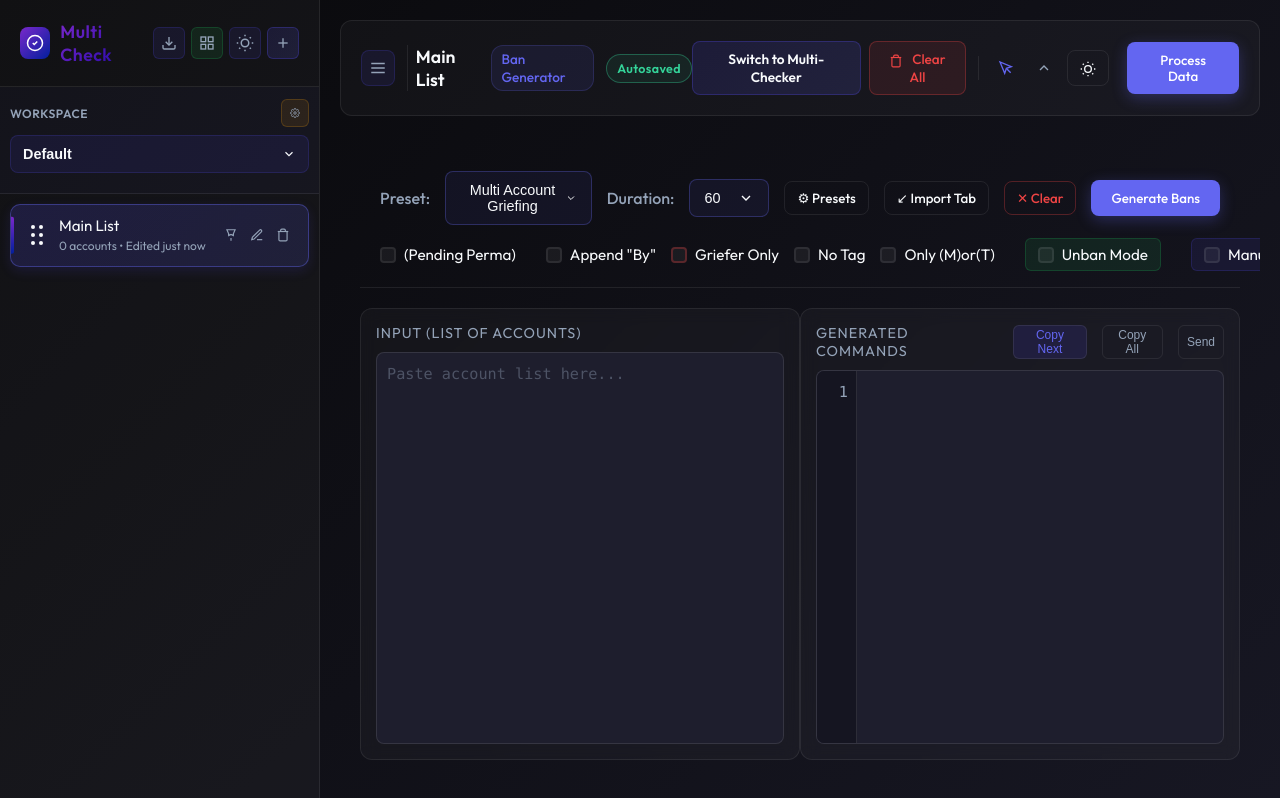
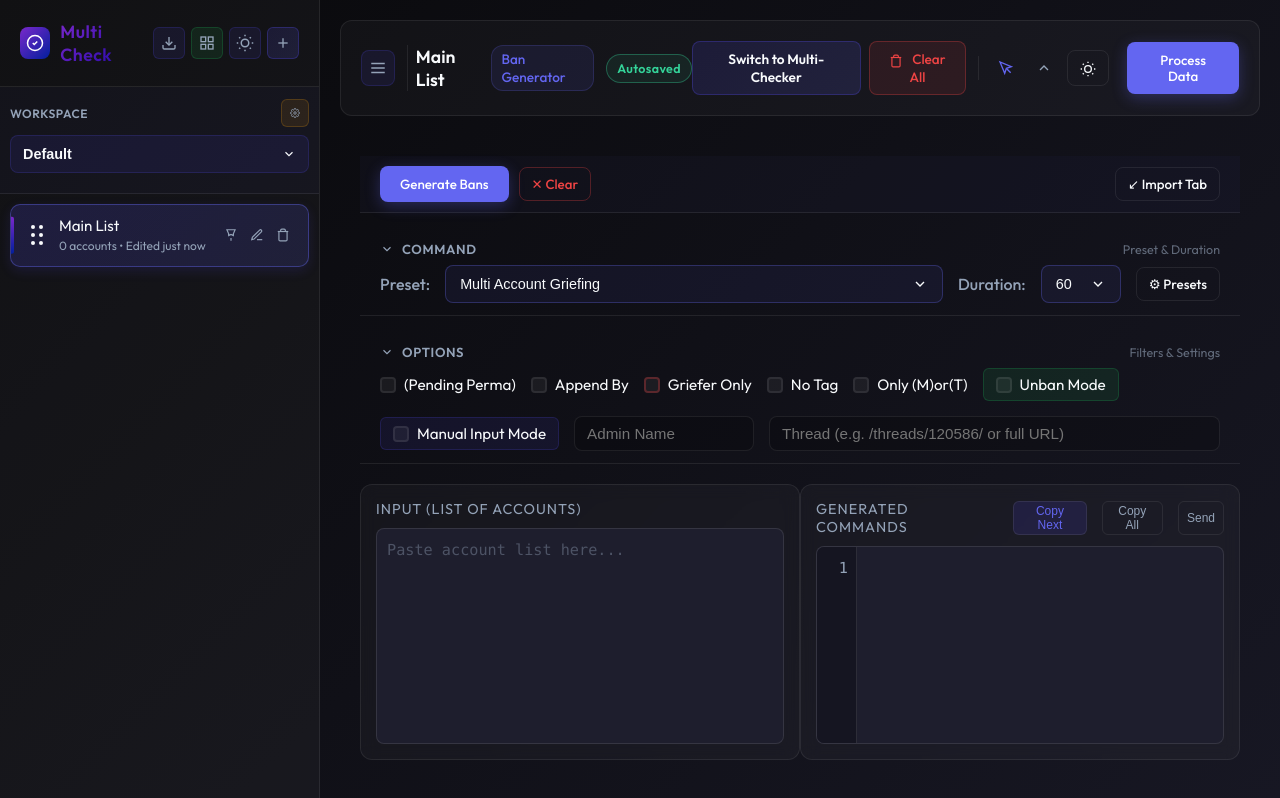
Before and after one commit to ZerroDevs/Spectra, a plain HTML site: page index.html in a window 1280 px wide. Both pictures are taken after a click on the button "Ban Generator". Drawn offline with Linux system fonts and the light colour scheme.

Commit message:
i like it

```diff
--- a/index.html
+++ b/index.html
@@ -349,11 +349,27 @@
 
             <!-- Ban Generator View -->
             <div class="editor-container" id="ban-generator-view" style="display: none; flex-direction: column;">
-                <div
-                    style="padding: 15px 20px; border-bottom: 1px solid var(--glass-border); display: flex; flex-direction: column; gap: 12px;">
-                    <div style="display: flex; gap: 15px; align-items: center;">
+                <!-- Action Bar (always visible) -->
+                <div class="ban-actions-bar">
+                    <button id="generate-bans-btn" class="primary-btn" style="white-space: nowrap;">Generate Bans</button>
+                    <button id="ban-clear-btn" class="secondary-btn"
+                        style="white-space: nowrap; padding: 8px 12px; color: #ef4444; border-color: rgba(239, 68, 68, 0.3);">&#10005; Clear</button>
+                    <div style="flex: 1;"></div>
+                    <button id="import-from-tab-btn" class="secondary-btn"
+                        style="white-space: nowrap; padding: 8px 12px;">&#8601; Import Tab</button>
+                </div>
+
+                <!-- Section: Command -->
+                <div class="ban-section" id="ban-cmd-section">
+                    <div class="ban-section-header ban-section-toggle" data-target="ban-cmd-section">
+                        <span class="chevron"><svg viewBox="0 0 24 24" width="14" height="14" stroke="currentColor" stroke-width="2" fill="none"><polyline points="6 9 12 15 18 9"></polyline></svg></span>
+                        <span class="section-label">Command</span>
+                        <span class="section-hint">Preset &amp; Duration</span>
+                    </div>
+                    <div class="ban-section-body">
+                        <div style="display: flex; gap: 15px; align-items: center; flex-wrap: wrap;">
                             <label style="font-weight: 500; color: var(--text-muted); white-space: nowrap;">Preset:</label>
-                        <div class="preset-dropdown-wrapper" style="flex: 1;">
+                            <div class="preset-dropdown-wrapper" style="flex: 1; min-width: 200px;">
                                 <button id="ban-preset-btn" class="preset-dropdown-btn">
                                     <span id="ban-preset-label">Multi Account Griefing</span>
                                     <svg viewBox="0 0 24 24" width="16" height="16" stroke="currentColor" stroke-width="2" fill="none">
@@ -364,8 +380,7 @@
                                     <!-- Presets populated by JS -->
                                 </div>
                             </div>
-                        <label
-                            style="font-weight: 500; color: var(--text-muted); white-space: nowrap;">Duration:</label>
+                            <label style="font-weight: 500; color: var(--text-muted); white-space: nowrap;">Duration:</label>
                             <div class="duration-dropdown-wrapper" style="width: 80px;">
                                 <button id="ban-duration-btn" class="duration-dropdown-btn">
                                     <span id="ban-duration-label">60</span>
@@ -381,17 +396,20 @@
                             </div>
                             <button id="open-preset-builder-btn" class="secondary-btn"
                                 style="white-space: nowrap; padding: 8px 12px;">&#9881; Presets</button>
-                        <button id="import-from-tab-btn" class="secondary-btn"
-                            style="white-space: nowrap; padding: 8px 12px;">&#8601; Import Tab</button>
-                        <button id="ban-clear-btn" class="secondary-btn"
-                            style="white-space: nowrap; padding: 8px 12px; color: #ef4444; border-color: rgba(239, 68, 68, 0.3);">&#10005;
-                            Clear</button>
-                        <button id="generate-bans-btn" class="primary-btn" style="white-space: nowrap;">Generate
-                            Bans</button>
                         </div>
-                    <div style="display: flex; gap: 15px; align-items: center;">
+                    </div>
+                </div>
+                <!-- Section: Options -->
+                <div class="ban-section" id="ban-opts-section">
+                    <div class="ban-section-header ban-section-toggle" data-target="ban-opts-section">
+                        <span class="chevron"><svg viewBox="0 0 24 24" width="14" height="14" stroke="currentColor" stroke-width="2" fill="none"><polyline points="6 9 12 15 18 9"></polyline></svg></span>
+                        <span class="section-label">Options</span>
+                        <span class="section-hint">Filters &amp; Settings</span>
+                    </div>
+                    <div class="ban-section-body">
+                        <div style="display: flex; gap: 15px; align-items: center; flex-wrap: wrap;">
                             <label
-                            style="display: flex; align-items: center; gap: 8px; color: var(--text-main); font-size: 0.95rem; cursor: pointer; white-space: nowrap; margin-right: 15px;">
+                                style="display: flex; align-items: center; gap: 8px; color: var(--text-main); font-size: 0.95rem; cursor: pointer; white-space: nowrap;">
                                 <input type="checkbox" id="ban-pending-checkbox"
                                     style="width: 16px; height: 16px; accent-color: var(--primary-color);">
                                 (Pending Perma)
@@ -400,7 +418,7 @@
                                 style="display: flex; align-items: center; gap: 8px; color: var(--text-main); font-size: 0.95rem; cursor: pointer; white-space: nowrap;">
                                 <input type="checkbox" id="ban-by-checkbox"
                                     style="width: 16px; height: 16px; accent-color: var(--primary-color);">
-                            Append "By"
+                                Append By
                             </label>
                             <label
                                 style="display: flex; align-items: center; gap: 8px; color: var(--text-main); font-size: 0.95rem; cursor: pointer; white-space: nowrap;">
@@ -415,19 +433,19 @@
                                 No Tag
                             </label>
                             <label
-                            style="display: flex; align-items: center; gap: 8px; color: var(--text-main); font-size: 0.95rem; cursor: pointer; white-space: nowrap; margin-right: 15px;">
+                                style="display: flex; align-items: center; gap: 8px; color: var(--text-main); font-size: 0.95rem; cursor: pointer; white-space: nowrap;">
                                 <input type="checkbox" id="ban-only-mort-checkbox"
                                     style="width: 16px; height: 16px; accent-color: var(--primary-color);">
                                 Only (M)or(T)
                             </label>
                             <label
-                            style="display: flex; align-items: center; gap: 8px; color: var(--text-main); font-size: 0.95rem; cursor: pointer; white-space: nowrap; margin-right: 15px; padding: 6px 12px; background: rgba(34, 197, 94, 0.1); border: 1px solid rgba(34, 197, 94, 0.2); border-radius: 6px;">
+                                style="display: flex; align-items: center; gap: 8px; color: var(--text-main); font-size: 0.95rem; cursor: pointer; white-space: nowrap; padding: 6px 12px; background: rgba(34, 197, 94, 0.1); border: 1px solid rgba(34, 197, 94, 0.2); border-radius: 6px;">
                                 <input type="checkbox" id="ban-unban-mode-checkbox"
                                     style="width: 16px; height: 16px; accent-color: #22c55e;">
                                 Unban Mode
                             </label>
                             <label
-                            style="display: flex; align-items: center; gap: 8px; color: var(--text-main); font-size: 0.95rem; cursor: pointer; white-space: nowrap; margin-right: 15px; padding: 6px 12px; background: rgba(79, 70, 229, 0.1); border: 1px solid rgba(79, 70, 229, 0.2); border-radius: 6px;">
+                                style="display: flex; align-items: center; gap: 8px; color: var(--text-main); font-size: 0.95rem; cursor: pointer; white-space: nowrap; padding: 6px 12px; background: rgba(79, 70, 229, 0.1); border: 1px solid rgba(79, 70, 229, 0.2); border-radius: 6px;">
                                 <input type="checkbox" id="ban-manual-input-checkbox"
                                     style="width: 16px; height: 16px; accent-color: var(--primary-color);">
                                 Manual Input Mode
@@ -436,6 +454,7 @@
                                 class="dropdown" style="width: 180px; padding: 8px 12px; cursor: text;">
                             <input type="text" id="ban-thread-input" placeholder="Thread (e.g. /threads/120586/ or full URL)"
                                 class="dropdown" style="flex: 1; padding: 8px 12px; cursor: text;">
+                        </div>
                     </div>
                 </div>
                 <div style="display: grid; grid-template-columns: 1fr 1fr; flex: 1; min-height: 0; overflow: hidden;">
--- a/styles.css
+++ b/styles.css
@@ -2397,3 +2397,83 @@ input[type="checkbox"][style*="--danger"]:checked {
     70% { box-shadow: 0 0 0 10px rgba(239, 68, 68, 0); }
     100% { box-shadow: 0 0 0 0 rgba(239, 68, 68, 0); }
 }
+
+/* Ban Generator Collapsible Sections */
+.ban-section {
+    border-bottom: 1px solid var(--glass-border);
+}
+
+.ban-section-header {
+    display: flex;
+    align-items: center;
+    gap: 8px;
+    padding: 8px 20px;
+    cursor: pointer;
+    user-select: none;
+    font-size: 0.82rem;
+    font-weight: 600;
+    color: var(--text-muted);
+    text-transform: uppercase;
+    letter-spacing: 0.05em;
+    transition: background 0.15s ease;
+}
+
+.ban-section-header:hover {
+    background: rgba(255, 255, 255, 0.03);
+}
+
+.ban-section-header .chevron {
+    display: inline-flex;
+    transition: transform 0.2s ease;
+    flex-shrink: 0;
+}
+
+.ban-section.collapsed .ban-section-header .chevron {
+    transform: rotate(-90deg);
+}
+
+.ban-section-header .section-label {
+    flex: 1;
+}
+
+.ban-section-header .section-hint {
+    font-weight: 400;
+    font-size: 0.78rem;
+    color: var(--text-muted);
+    opacity: 0.6;
+    text-transform: none;
+    letter-spacing: normal;
+    margin-left: 4px;
+}
+
+.ban-section-body {
+    overflow: hidden;
+    transition: max-height 0.25s ease, opacity 0.2s ease, padding 0.25s ease;
+    max-height: 200px;
+    opacity: 1;
+    padding: 0 20px 12px 20px;
+}
+
+.ban-section.collapsed .ban-section-body {
+    max-height: 0;
+    opacity: 0;
+    padding-top: 0;
+    padding-bottom: 0;
+}
+
+.ban-actions-bar {
+    display: flex;
+    gap: 10px;
+    align-items: center;
+    padding: 10px 20px;
+    border-bottom: 1px solid var(--glass-border);
+    background: rgba(99, 102, 241, 0.03);
+}
+
+[data-theme="light"] .ban-section-header:hover {
+    background: rgba(0, 0, 0, 0.03);
+}
+
+[data-theme="light"] .ban-actions-bar {
+    background: rgba(99, 102, 241, 0.05);
+}
```
Also changed, not shown: script.js. Lines whose indentation alone changed are shown as unchanged.
